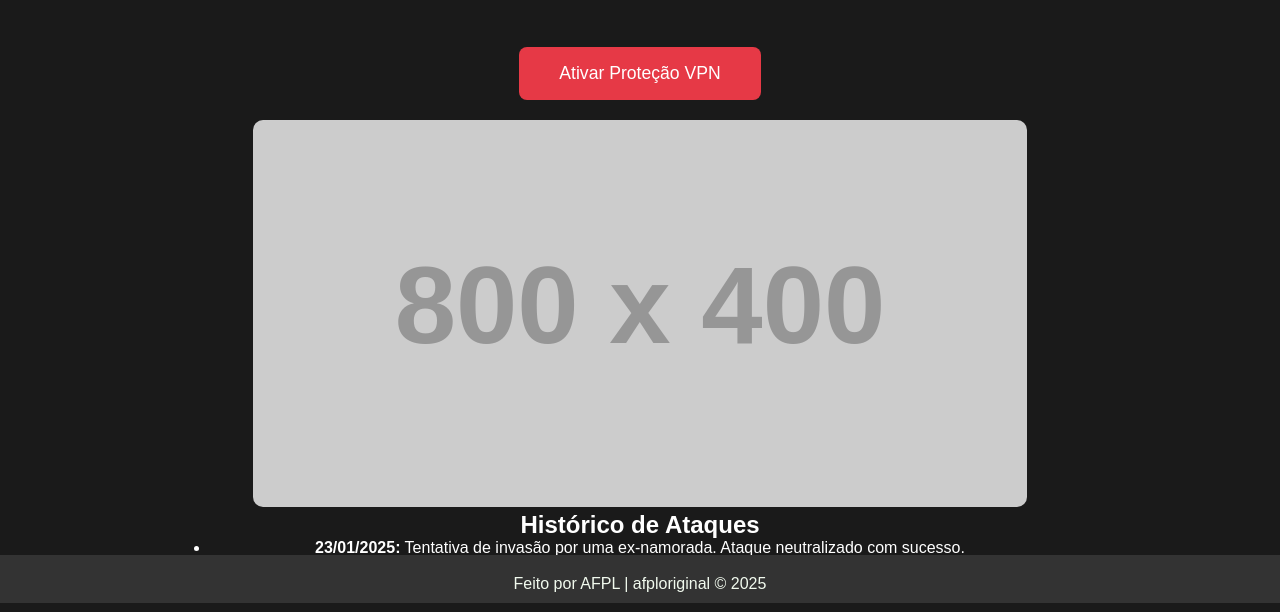
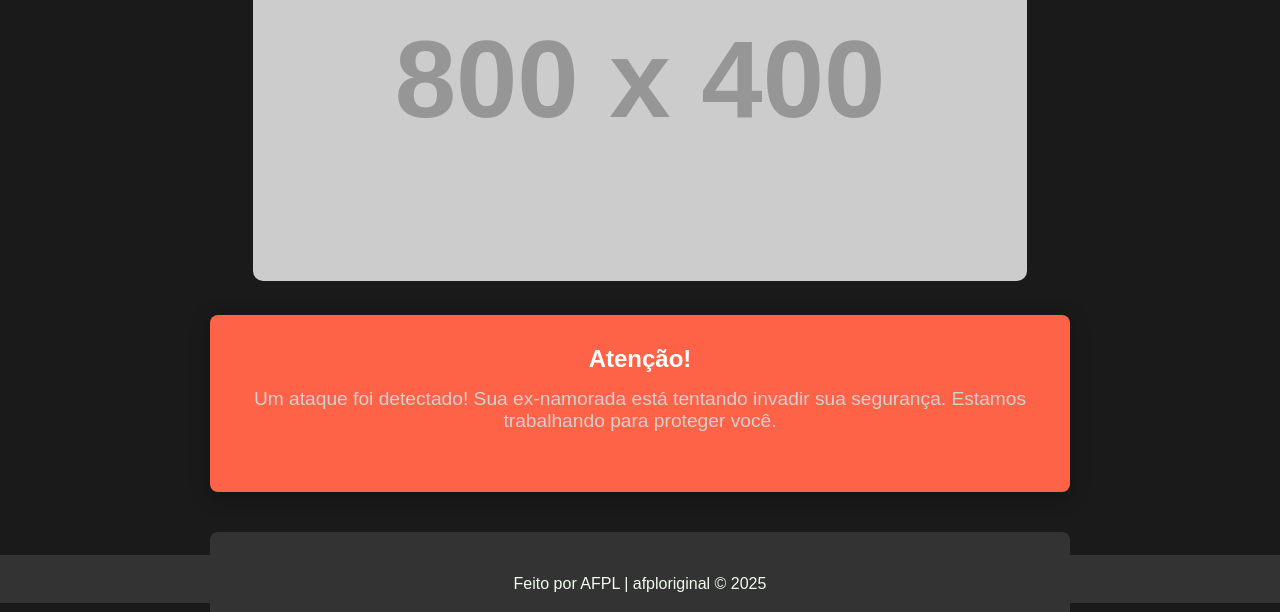
Before and after one commit to afporiginal/Anti-Golpistas, a plain HTML site: page index.html in a window 1280 px wide. Shown: the part 187-799 px from the top of the page. Drawn offline with Linux system fonts and the light colour scheme; placeholder pictures from the web are drawn by us.

Commit message:
Update styles.css

```diff
--- a/styles.css
+++ b/styles.css
@@ -108,27 +108,49 @@ header nav .nav-links li a:hover {
 
 /* Seção de alertas */
 #alert-section {
-    position: fixed;
-    top: 20%;
-    left: 50%;
-    transform: translateX(-50%);
     background-color: #ff6347;
     color: #fff;
     padding: 30px;
     border-radius: 8px;
-    display: none;
     text-align: center;
     box-shadow: 0 4px 20px rgba(0, 0, 0, 0.3);
-    z-index: 1000;
-    width: 300px;
+    margin-top: 30px;
 }
 
 #alert-section h2 {
     margin-bottom: 15px;
 }
 
-.hidden {
-    display: none;
+/* Histórico de Ataques */
+#attack-history {
+    margin-top: 40px;
+    background-color: #333;
+    padding: 30px;
+    border-radius: 8px;
+    max-width: 900px;
+    width: 100%;
+    text-align: left;
+}
+
+#attack-history h2 {
+    font-size: 1.8rem;
+    margin-bottom: 20px;
+}
+
+#history-list {
+    list-style-type: none;
+    padding-left: 20px;
+}
+
+#history-list li {
+    background-color: #444;
+    padding: 15px;
+    border-radius: 8px;
+    margin-bottom: 10px;
+}
+
+#history-list li strong {
+    color: #e63946;
 }
 
 /* Rodapé */
@@ -156,4 +178,12 @@ footer p {
     .btn {
         padding: 0.8rem 1.5rem;
     }
+
+    #attack-history {
+        padding: 20px;
+    }
+
+    #attack-history h2 {
+        font-size: 1.5rem;
+    }
 }
```
